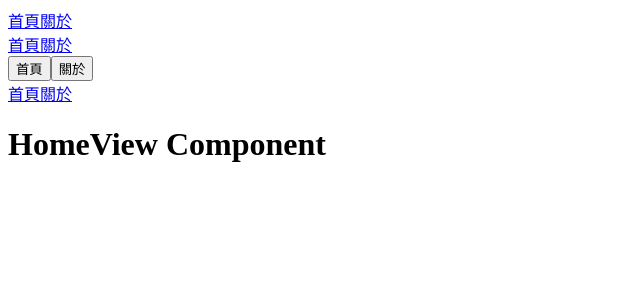
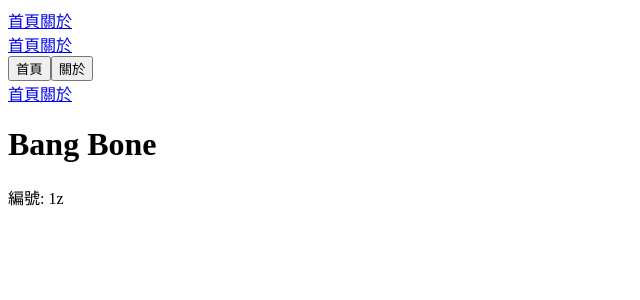
Before and after one commit to awdr74100/vue-composition-ts-routing, a Vue app: page /product/1 in a window 1280 px wide. Before the commit this address led to /. Shown: the top 300 px of the page, without its empty margins (0-640 px from the left). Built offline with nearby package versions, Linux system fonts and the light colour scheme.

Commit message:
Update ...

```diff
--- a/src/router/index.ts
+++ b/src/router/index.ts
@@ -30,6 +30,14 @@ const router = createRouter({
       ],
     },
     {
+      path: '/product/:id',
+      name: 'product',
+      component: () => import('@/views/ProductView.vue'),
+      // props: true,
+      // props: { title: 'Bang Bang Bang' },
+      props: (route) => ({ id: route.params.id + 'z', title: 'Bang Bone' }),
+    },
+    {
       path: '/:pathMatch(.*)*',
       redirect: '/',
     },
--- /dev/null
+++ b/src/views/ProductView.vue
@@ -0,0 +1,13 @@
+<template>
+  <h1>{{ title || 'Hello World' }}</h1>
+  <p>編號: {{ id || 1 }}</p>
+</template>
+
+<script setup lang="ts">
+const props = defineProps<{
+  id?: string;
+  title?: string;
+}>();
+
+console.log(props);
+</script>
```
